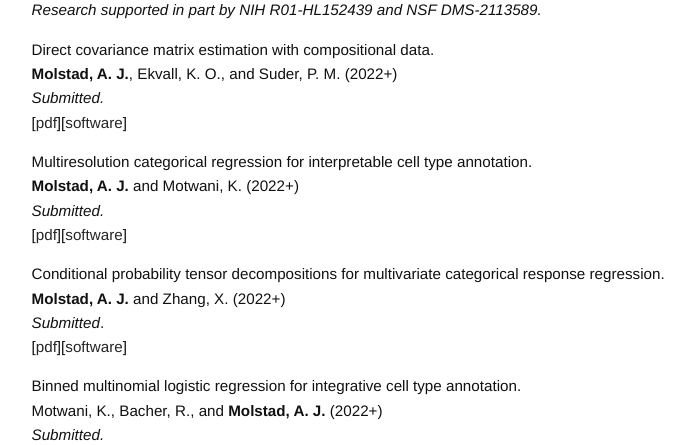
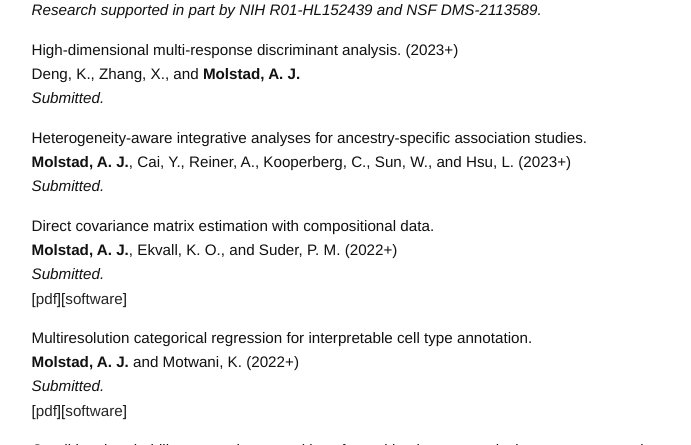
Before and after one commit to ajmolstad/ajmolstad.github.io, a Jekyll site: the page built from research.md, in a window 1280 px wide and 900 px high, cut to the strip 455-900 px from the top of the window. Shown: the whole strip, without its empty margins (276-967 px from the left). Built offline with Jekyll 4.4.1, drawn with Linux system fonts in a browser that asks for light colours.

Commit message:
Update research.md

```diff
--- a/research.md
+++ b/research.md
@@ -19,18 +19,18 @@ Jin, Y., **Molstad, A. J.**, and Zhang, X. (2022+) <br>
 *Submitted.* <br>
 [[pdf](https://arxiv.org/abs/2108.02143)][[software](https://github.com/ajmolstad/IntegrativeCox)]<br> -->
 
-<!--  High-dimensional multi-response discriminant analysis. (2023+) <br>
+ High-dimensional multi-response discriminant analysis. (2023+) <br>
 Deng, K., Zhang, X., and **Molstad, A. J.** <br>
-*Submitted.* <br>  -->
+*Submitted.* <br>
 
 <!--
 Integration of proteomics quantitative trait loci into genetic association analysis of stroke in the African American population. (2023+)<br>
 Cai, Y., **Molstad, A. J.**, Kooperberg, C., Reiner, A., Sun, W., and Hsu, L. <br>
 *Submitted.* <br>  -->
 
-<!-- Heterogeneity-aware integrative analyses for ancestry-specific association studies. <br>
-**Molstad, A. J.**, Cai, Y., Sun, W., Kooperberg, C., and Hsu, L. (2023+) <br>
-*Submitted.* <br> -->
+Heterogeneity-aware integrative analyses for ancestry-specific association studies. <br>
+**Molstad, A. J.**, Cai, Y., Reiner, A., Kooperberg, C., Sun, W., and Hsu, L. (2023+) <br>
+*Submitted.* <br>
 
 
 Direct covariance matrix estimation with compositional data. <br>
```
